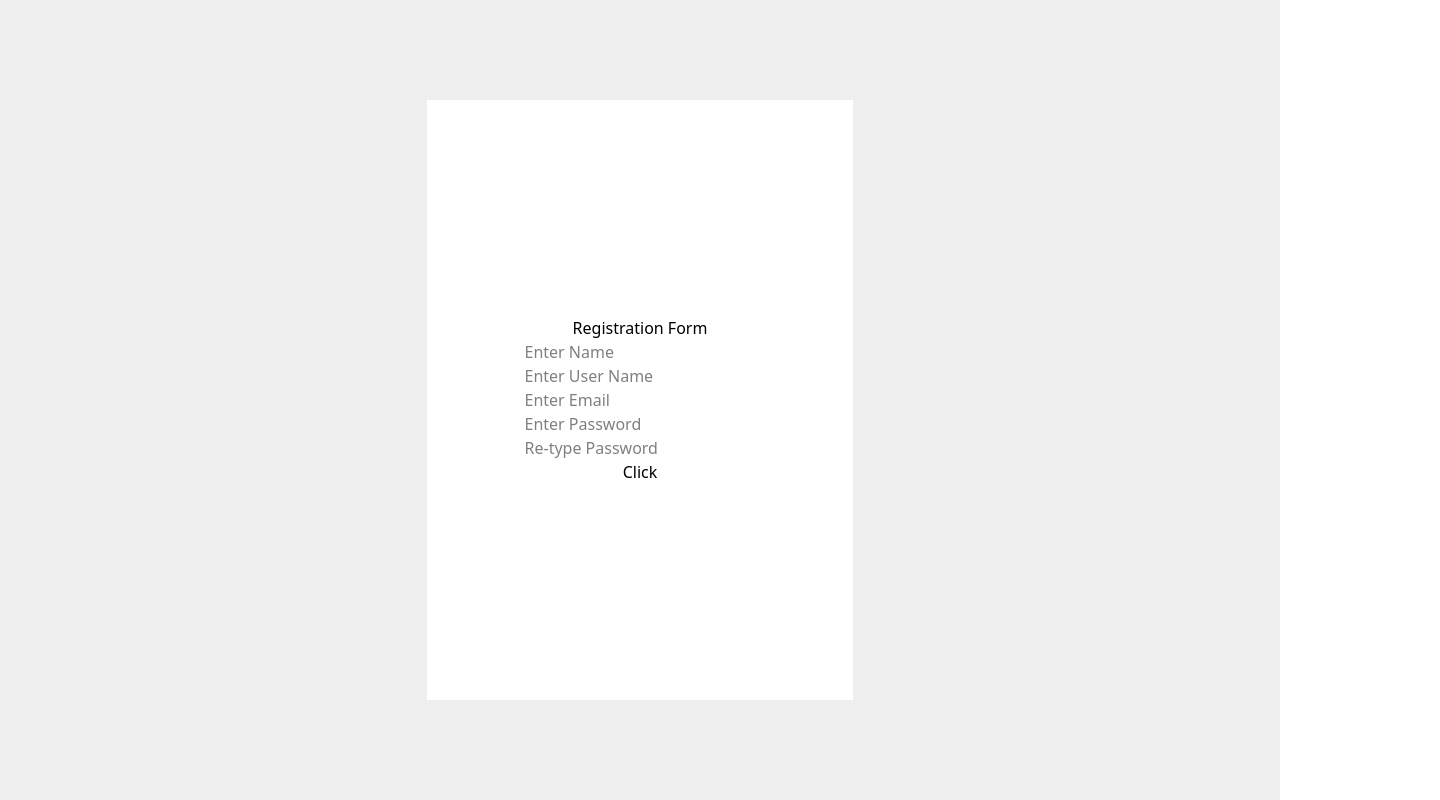
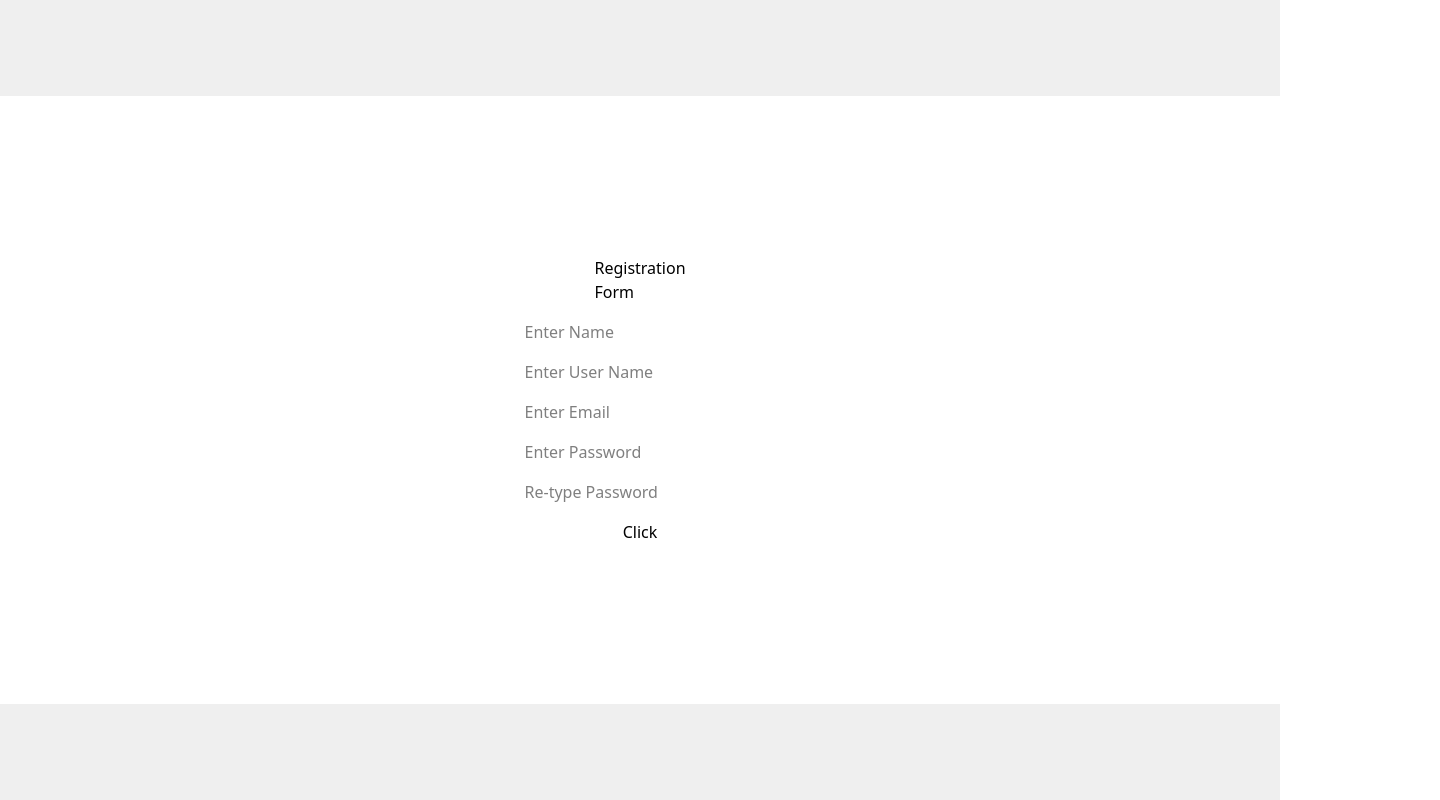
Before and after one commit to Sanjana-g10/Bill-App, a React (Vite) app: page / in a window 1280 px wide. Shown: the whole page, 1440 px wide, since content can reach past the window. Built offline with nearby package versions, Linux system fonts and the light colour scheme.

Commit message:
Initial commit

```diff
--- a/src/components/Register.jsx
+++ b/src/components/Register.jsx
@@ -3,8 +3,8 @@ import React from 'react'
 const Register = () => {
   return (
   <div className='bg-[#efefef] size-full flex justify-center items-center' >
-    <form action="" className='bg-white w-1/3 h-3/4 flex justify-center items-center flex-col' >
-      <div>
+    <form action="" className='bg-white w-1/2 flex justify-center items-center flex-col gap-4 px-[800px] py-40'>
+      <div className='bg-red-200 w-full  flex  justify-center items-center '>
         <h1>Registration Form</h1>
         </div>
       <div>
```
